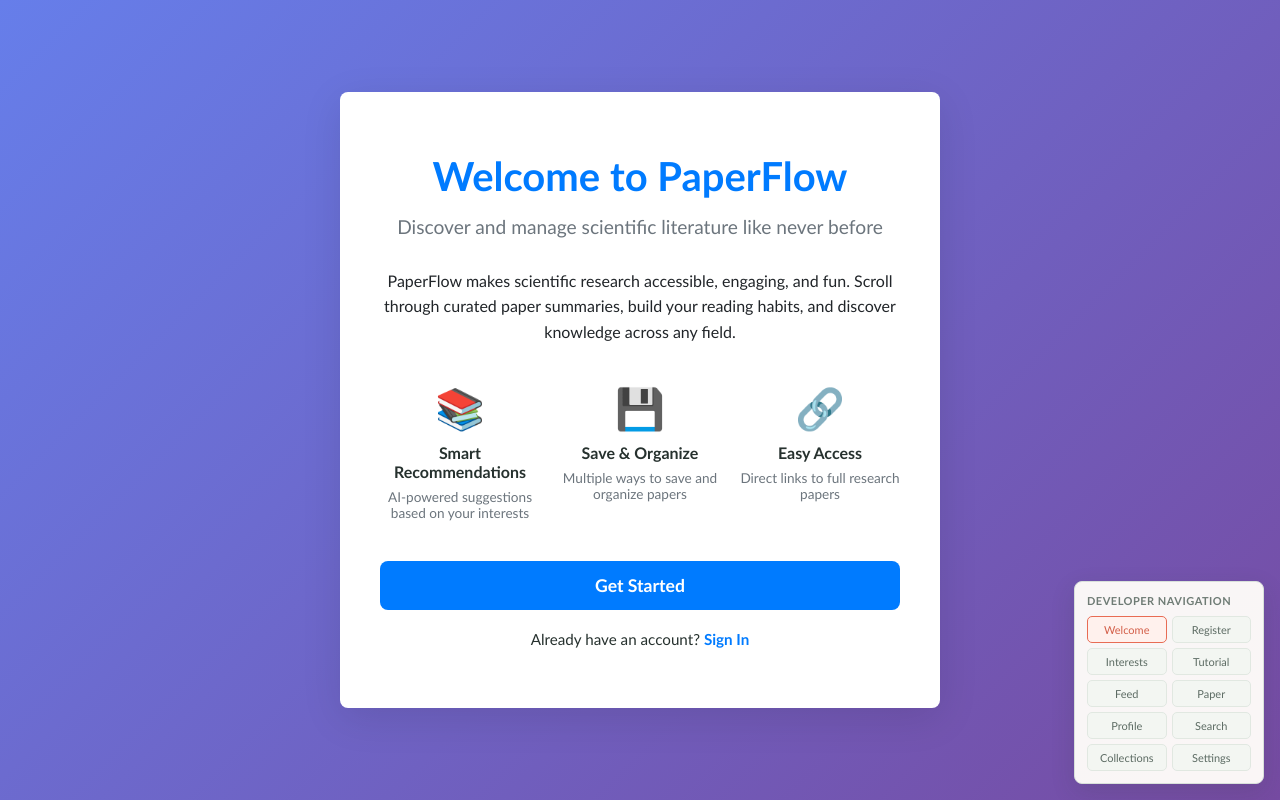
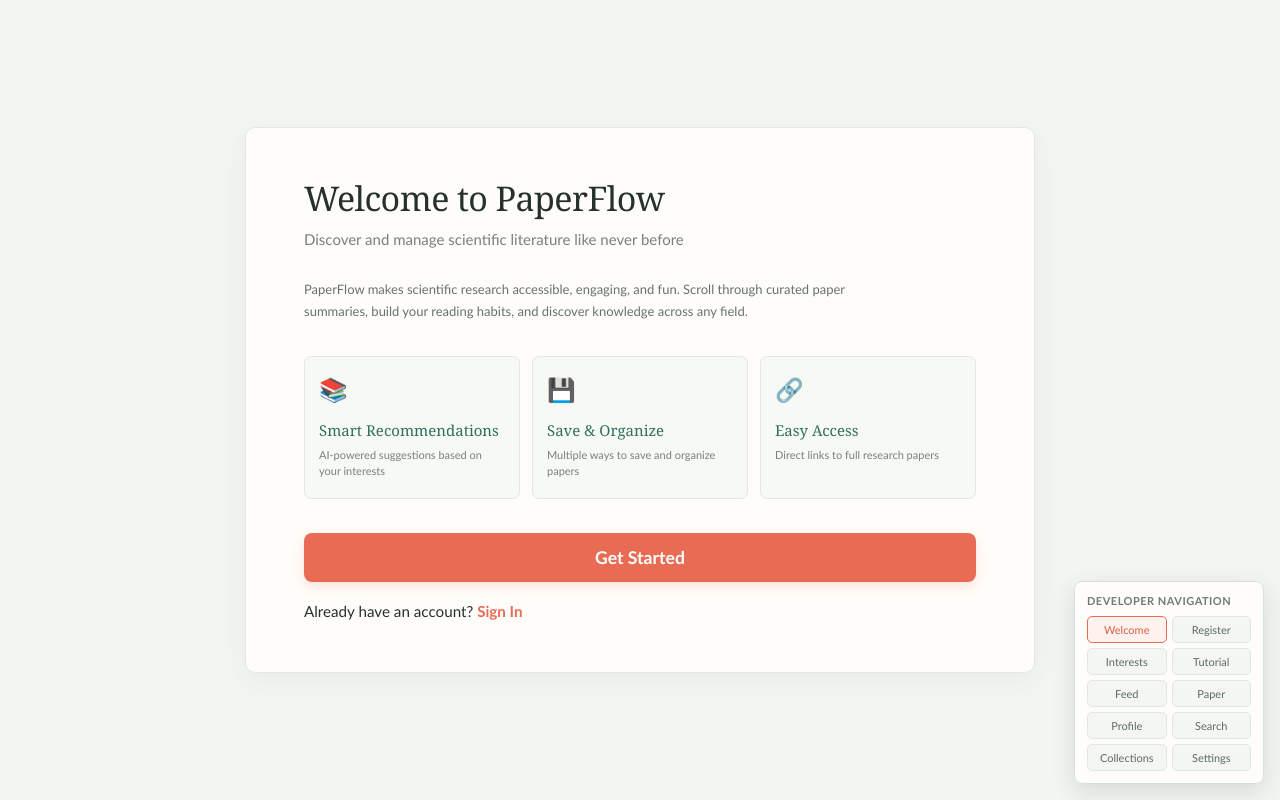
Before and after one commit to elizabethk1204/cac-2026, a React (Vite) app: page / in a window 1280 px wide. Both pictures are taken after a click on the button "Welcome". Built offline with nearby package versions, Linux system fonts and the light colour scheme.

Commit message:
made all pages visually consistent

```diff
--- a/src/App.jsx
+++ b/src/App.jsx
@@ -18,13 +18,13 @@ export default function App() {
   const renderPage = () => {
     switch (currentPage) {
       case "welcome":
-        return <Welcome />;
+        return <Welcome onNavigate={setCurrentPage} />;
       case "register":
-        return <Register />;
+        return <Register onNavigate={setCurrentPage} />;
       case "interests":
-        return <InterestSelection />;
+        return <InterestSelection onNavigate={setCurrentPage} />;
       case "tutorial":
-        return <Tutorial />;
+        return <Tutorial onNavigate={setCurrentPage} />;
       case "feed":
         return <MainFeed onNavigate={setCurrentPage} />;
       case "paper":
--- a/src/index.css
+++ b/src/index.css
@@ -1451,6 +1451,81 @@ button, input { font-family: inherit; }
 @media (max-width: 1050px) { .feed-layout { grid-template-columns: minmax(0, 1fr); } .feed-aside { display: grid; grid-template-columns: 1fr 1fr; gap: 24px; } .aside-section { margin-top: 0; } .weekly-goal { grid-column: 1 / -1; } }
 @media (max-width: 700px) { .main-feed-page { display: block; } .app-sidebar { width: 100%; min-height: auto; height: auto; padding: 16px 18px; border-right: 0; border-bottom: 1px solid #dce4dc; } .brand-mark { font-size: 20px; } .sidebar-kicker, .sidebar-bottom, .settings-link { display: none; } .primary-nav { display: flex; margin-top: 16px; gap: 4px; } .nav-item { flex: 1; padding: 9px 7px; text-align: center; font-size: 11px; } .nav-item span { width: auto; margin-right: 4px; font-size: 15px; } .feed-header { padding: 28px 18px 0; } .topic-tabs { gap: 19px; } .feed-layout { display: block; margin: 25px 18px 40px; } .paper-card { grid-template-columns: minmax(0, 1fr) 30px; gap: 11px; padding: 13px; } .paper-image { grid-column: 1; grid-row: 1; min-height: 145px; font-size: 16px; } .paper-content { grid-column: 1; grid-row: 2; } .paper-action-rail { grid-column: 2; grid-row: 1 / span 2; } .paper-image::before { width: 95px; height: 95px; } .paper-image::after { width: 70px; height: 70px; } .paper-title { font-size: 16px; } .paper-journal { margin-bottom: 8px; } .paper-summary { font-size: 11px; margin-bottom: 11px; } .read-btn { width: auto; margin-left: auto; text-align: right; } .feed-aside { display: none; } }
 
+/* Shared PaperFlow surfaces */
+.welcome-page, .register-page, .interest-selection-page, .tutorial-page,
+.paper-detail-page, .profile-page, .search-results-page, .collections-page,
+.settings-page { min-height: 100vh; background: var(--canvas); color: var(--ink); }
+.welcome-page, .register-page { align-items: center; padding: 42px 20px; }
+.welcome-container, .register-container, .interest-container, .tutorial-container,
+.paper-detail-container, .profile-container, .search-results-container,
+.collections-container, .settings-container { border: 1px solid var(--line); border-radius: 10px; background: var(--paper); box-shadow: 0 8px 28px rgba(44, 64, 52, .055); }
+.welcome-container { max-width: 790px; padding: 52px 58px; text-align: left; }
+.welcome-container h1, .register-container h1, .interest-container h1,
+.tutorial-container h1, .paper-detail-container h1, .profile-container h1,
+.search-header h1, .collections-header h1, .settings-container > h1 { color: var(--ink); font: 400 34px/1.1 Georgia, serif; letter-spacing: -.6px; }
+.welcome-container h1 { margin-bottom: 12px; }
+.welcome-container .subtitle, .register-container .login-link, .interest-container .subtitle { color: var(--muted-ink); }
+.welcome-container .subtitle { margin-bottom: 27px; font-size: 15px; }
+.welcome-description { max-width: 590px; color: #66736b; font-size: 13px; line-height: 1.7; }
+.welcome-features { grid-template-columns: repeat(3, 1fr); gap: 12px; margin: 34px 0; }
+.feature { padding: 18px 14px; border: 1px solid var(--line); border-radius: 7px; background: #f7f9f5; text-align: left; }
+.feature-icon { display: block; margin-bottom: 16px; color: var(--coral); font-size: 23px; }
+.feature h3 { margin-bottom: 7px; color: var(--green); font: 400 15px Georgia, serif; }
+.feature p { color: var(--muted-ink); font-size: 11px; line-height: 1.5; }
+.btn-primary { background: var(--coral); box-shadow: 0 5px 12px rgba(232, 108, 84, .18); }
+.btn-primary:hover { background: #d85f49; box-shadow: 0 7px 16px rgba(232, 108, 84, .24); }
+.login-link button { padding: 0; border: 0; background: transparent; color: var(--coral); font-size: inherit; font-weight: 700; }
+.register-container { max-width: 500px; padding: 42px; }
+.register-container h1, .interest-container h1, .tutorial-container h1 { margin-bottom: 28px; }
+.form-group { margin-bottom: 17px; }
+.form-group label, .setting-option label { margin-bottom: 7px; color: #59675f; font-size: 11px; }
+input[type='text'], input[type='email'], input[type='password'], input[type='time'], select, textarea { border-color: var(--line); background: #fbfcf9; color: var(--ink); border-radius: 6px; font-size: 12px; }
+input[type='text']:focus, input[type='email']:focus, input[type='password']:focus, input[type='time']:focus, select:focus, textarea:focus { border-color: var(--coral); box-shadow: 0 0 0 3px rgba(232, 108, 84, .1); }
+.interest-selection-page, .tutorial-page, .paper-detail-page, .profile-page, .search-results-page, .collections-page, .settings-page { padding: 42px 20px 80px; }
+.interest-container, .tutorial-container, .paper-detail-container, .profile-container, .search-results-container, .collections-container, .settings-container { max-width: 920px; margin: 0 auto; padding: 42px; }
+.interest-container .subtitle { margin: -17px 0 27px; font-size: 12px; }
+.interests-grid { gap: 9px; }
+.interest-tag { border: 1px solid var(--line); border-radius: 20px; background: #f7f9f5; color: #68766e; font-size: 11px; }
+.interest-tag:hover, .interest-tag.selected { border-color: #efb0a2; background: #fff0ec; color: var(--coral); }
+.expertise-section { margin: 32px 0; padding-top: 25px; border-top: 1px solid var(--line); }
+.expertise-section h3, .email-settings h3 { margin-bottom: 17px; color: var(--green); font: 400 18px Georgia, serif; }
+.radio-option, .checkbox-option { color: #6d7972; font-size: 12px; }
+.interest-container .btn-primary:disabled { opacity: .45; cursor: not-allowed; transform: none; box-shadow: none; }
+.tutorial-grid { gap: 12px; }
+.tutorial-card { border: 1px solid var(--line); border-radius: 7px; background: #f7f9f5; box-shadow: none; }
+.tutorial-icon { color: var(--coral); }
+.tutorial-card h3 { color: var(--green); font: 400 16px Georgia, serif; }
+.tutorial-card p { color: var(--muted-ink); font-size: 11px; line-height: 1.55; }
+.email-settings { margin: 30px 0; padding: 23px; border: 1px solid var(--line); border-radius: 7px; background: #fbfcf9; }
+.paper-detail-container { max-width: 850px; }
+.paper-detail-header { padding-bottom: 27px; border-bottom-color: var(--line); }
+.paper-image-large { display: grid; place-items: center; width: 100%; min-height: 190px; border-radius: 7px; background: #d9785e; color: white; font: 700 46px Georgia, serif; }
+.paper-detail-header h1 { margin-top: 25px; }
+.paper-detail-section { padding: 24px 0; border-bottom-color: var(--line); }
+.paper-detail-section h2, .related-papers h2, .profile-section h2 { color: var(--green); font: 400 20px Georgia, serif; }
+.paper-detail-section p, .paper-detail-section li { color: #68736d; font-size: 13px; line-height: 1.7; }
+.topic-badge { border-color: #d6e5dc; border-radius: 4px; background: #edf4ee; color: var(--green); font-size: 10px; }
+.paper-actions-detail { gap: 10px; }
+.paper-actions-detail .btn { width: auto; font-size: 12px; }
+.back-btn { color: var(--green); }
+.profile-header { padding-bottom: 28px; border-bottom-color: var(--line); }
+.profile-avatar { background: #d8c7aa; color: #715943; }
+.profile-header h1 { margin-top: 14px; }
+.profile-tabs { border-bottom-color: var(--line); }
+.tab-btn { color: #849089; font-size: 11px; }.tab-btn.active { border-bottom-color: var(--coral); color: var(--green); }
+.profile-section { border-bottom-color: var(--line); }
+.collection-card, .collection-detail-card, .search-result-item { border: 1px solid var(--line); border-radius: 7px; background: #fbfcf9; box-shadow: none; }
+.collection-card h3, .collection-detail-card h3 { color: var(--green); font: 400 16px Georgia, serif; }
+.search-header { border-bottom-color: var(--line); }.search-header p, .result-authors, .result-meta { color: var(--muted-ink); font-size: 11px; }
+.search-filters { padding: 17px 0; border-bottom-color: var(--line); }.search-filters label { color: #68756d; font-size: 11px; }.search-filters select { border-radius: 5px; }
+.result-image { background: #dcebe4; color: var(--green); border-radius: 6px; }.search-result-item h3 { color: var(--ink); font: 400 17px Georgia, serif; }
+.result-actions button, .collection-card-actions button { border: 1px solid var(--line); border-radius: 5px; background: var(--paper); color: var(--green); font-size: 11px; }.result-actions button:hover, .collection-card-actions button:hover { border-color: var(--coral); color: var(--coral); }
+.collections-header { border-bottom-color: var(--line); }.collections-header .btn-primary { width: auto; font-size: 12px; }
+.settings-container > h1 { margin-bottom: 30px; }.settings-section { border-color: var(--line); background: #fbfcf9; border-radius: 7px; }.settings-section h2 { color: var(--green); font: 400 19px Georgia, serif; border-bottom-color: var(--line); }.settings-section p { color: #68736d; font-size: 12px; }.danger-zone { border-color: #edb7ad; background: #fff5f2; }
+.btn-secondary { background: #e8eee7; color: var(--green); }.btn-secondary:hover { background: #dce8de; }
+
+@media (max-width: 700px) { .welcome-container, .register-container, .interest-container, .tutorial-container, .paper-detail-container, .profile-container, .search-results-container, .collections-container, .settings-container { padding: 25px 19px; } .welcome-container h1, .register-container h1, .interest-container h1, .tutorial-container h1, .paper-detail-container h1, .profile-container h1, .search-header h1, .collections-header h1, .settings-container > h1 { font-size: 28px; } .welcome-features { grid-template-columns: 1fr; } .paper-actions-detail { flex-direction: column; } .paper-actions-detail .btn { width: 100%; } .collections-header { align-items: flex-start; gap: 15px; flex-direction: column; } }
+
 @media (max-width: 480px) {
   .welcome-container {
     padding: 20px 15px;
--- a/src/pages/Register.jsx
+++ b/src/pages/Register.jsx
@@ -1,4 +1,4 @@
-export default function Register() {
+export default function Register({ onNavigate }) {
   return (
     <div className="register-page">
       <div className="register-container">
@@ -39,14 +39,17 @@ export default function Register() {
           <button
             type="button"
             className="btn btn-primary"
-            onClick={() => console.log("Go to Interests")}
+            onClick={() => onNavigate("interests")}
           >
             Next
           </button>
         </form>
 
         <p className="login-link">
-          Already have an account? <a href="#/login">Sign In</a>
+          Already have an account?{" "}
+          <button type="button" onClick={() => onNavigate("feed")}>
+            Sign In
+          </button>
         </p>
       </div>
     </div>
--- a/src/pages/Welcome.jsx
+++ b/src/pages/Welcome.jsx
@@ -1,4 +1,4 @@
-export default function Welcome() {
+export default function Welcome({ onNavigate }) {
   return (
     <div className="welcome-page">
       <div className="welcome-container">
@@ -32,12 +32,15 @@ export default function Welcome() {
         </div>
         <button
           className="btn btn-primary"
-          onClick={() => console.log("Go to Register")}
+          onClick={() => onNavigate("register")}
         >
           Get Started
         </button>
         <p className="login-link">
-          Already have an account? <a href="#/login">Sign In</a>
+          Already have an account?{" "}
+          <button type="button" onClick={() => onNavigate("feed")}>
+            Sign In
+          </button>
         </p>
       </div>
     </div>
```
Also changed, not shown: src/pages/InterestSelection.jsx (+21 -4 lines), src/pages/MainFeed.jsx (+20 -5 lines), src/pages/Tutorial.jsx (+4 -7 lines), 1 other file (tests, documents, lock files or other folders).
